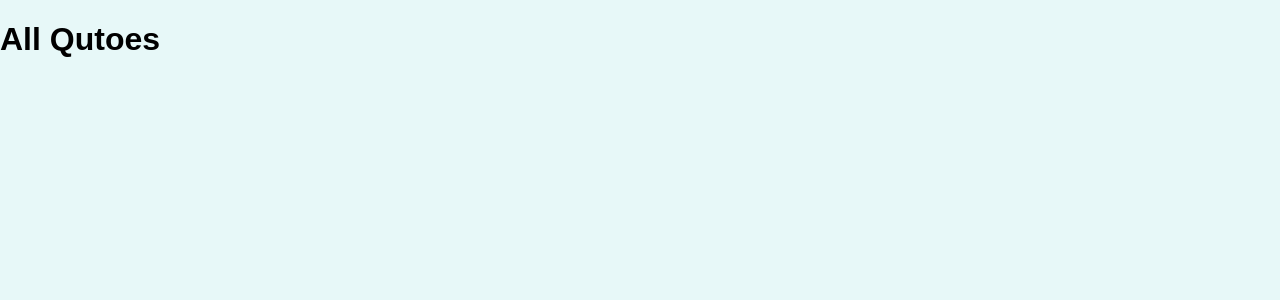
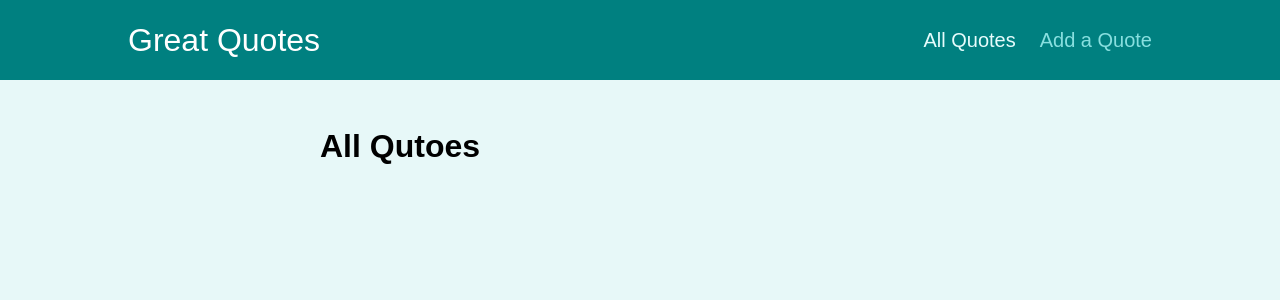
Before and after one commit to ritagujar/100daysOfDevelopement, a React (Create React App) app in the folder REACT/quotes-app/: page /quotes in a window 1280 px wide. Shown: the top 300 px of the page. Built offline with nearby package versions, Linux system fonts and the light colour scheme.

Commit message:
#Day45 - React-Route - Quotes App - Added a Layout Wrapper Component

```diff
--- a/REACT/quotes-app/src/App.js
+++ b/REACT/quotes-app/src/App.js
@@ -2,9 +2,11 @@ import { Route, Switch, Redirect } from "react-router-dom";
 import AllQuotes from "./pages/AllQuotes";
 import QuoteDetail from "./pages/QuoteDetail";
 import NewQuote from "./pages/NewQuote";
+import Layout from "./components/layout/Layout";
 
 function App() {
   return (
+    <Layout>
       <Switch>
         <Route path="/" exact>
           <Redirect to="/quotes" />
@@ -19,6 +21,7 @@ function App() {
           <NewQuote />
         </Route>
       </Switch>
+    </Layout>
   );
 }
 
--- /dev/null
+++ b/REACT/quotes-app/src/components/layout/Layout.js
@@ -0,0 +1,14 @@
+import React, { Fragment } from "react";
+import classes from "./Layout.module.css";
+import MainNavigation from "./MainNavigation";
+
+const Layout = (props) => {
+  return (
+    <Fragment>
+      <MainNavigation />
+      <main className={classes.main}>{props.children}</main>
+    </Fragment>
+  );
+};
+
+export default Layout;
--- /dev/null
+++ b/REACT/quotes-app/src/components/layout/MainNavigation.js
@@ -0,0 +1,27 @@
+import React from "react";
+import classes from "./MainNavigation.module.css";
+import { NavLink } from "react-router-dom";
+
+const MainNavigation = () => {
+  return (
+    <header className={classes.header}>
+      <div className={classes.logo}>Great Quotes</div>
+      <nav className={classes.nav}>
+        <ul>
+          <li>
+            <NavLink to="/quotes" activeClassName={classes.active}>
+              All Quotes
+            </NavLink>
+          </li>
+          <li>
+            <NavLink to="/new-quote" activeClassName={classes.active}>
+              Add a Quote
+            </NavLink>
+          </li>
+        </ul>
+      </nav>
+    </header>
+  );
+};
+
+export default MainNavigation;
```
Lines whose indentation alone changed are shown as unchanged.
